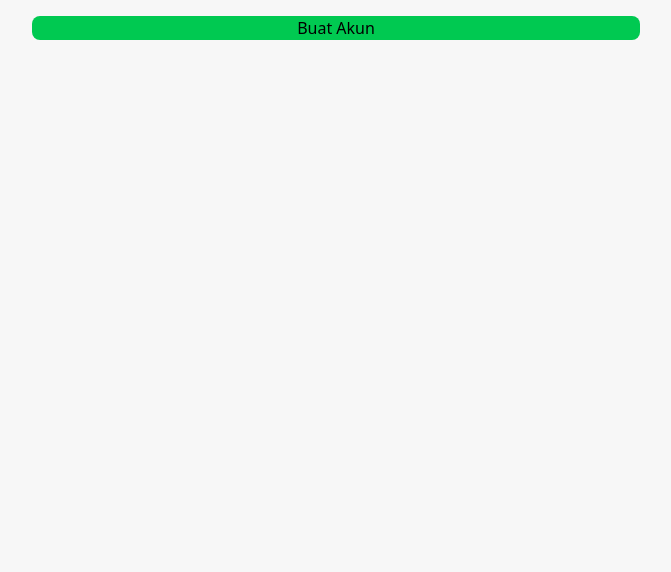
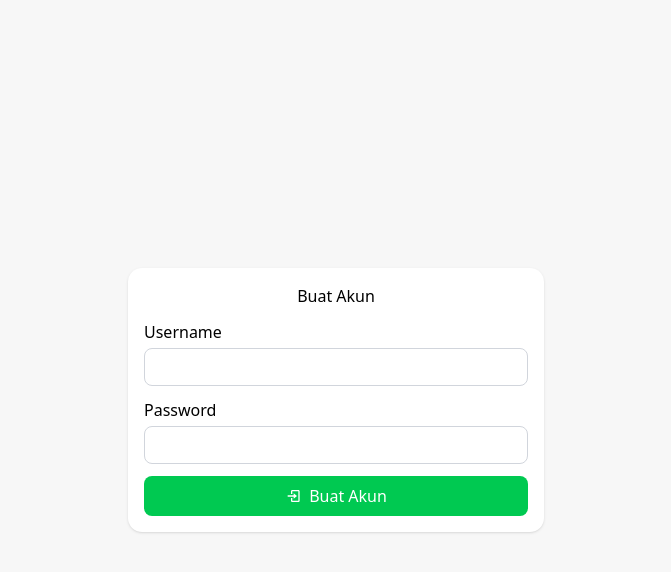
Before and after one commit to Muhless/pd_pritani_dashboard, a Next.js app: page /register in a window 1280 px wide. Shown: the top 572 px of the page, without its empty margins (304-975 px from the left). Built offline with nearby package versions, Linux system fonts and the light colour scheme.

Commit message:
style(register):add some styling on register pages

```diff
--- a/src/app/(auth)/register/page.tsx
+++ b/src/app/(auth)/register/page.tsx
@@ -1,9 +1,25 @@
+import BaseCard from "@/components/card/BaseCard";
+import { ButtonComponent } from "@/components/ui/button/Button";
+import { InputComponent } from "@/components/ui/input/Input";
+import { BiLogIn } from "react-icons/bi";
+
 const RegisterPage = () => {
   return (
-    <form action="" className="mx-auto max-w-screen-sm p-4">
-      <div className="flex justify-center bg-green-500 rounded-md">
+    <form className="bg-background min-h-screen flex items-center justify-center">
+      <BaseCard className="flex flex-col items-center space-y-3">
         <h1>Buat Akun</h1>
-      </div>
+        <InputComponent label="Username" name="username" required />
+        <InputComponent label="Password" name="password" required />
+        <ButtonComponent
+          variant="success"
+          className="w-full flex justify-center"
+        >
+          <div className="flex items-center space-x-2">
+            <BiLogIn />
+            <p>Buat Akun</p>
+          </div>
+        </ButtonComponent>
+      </BaseCard>
     </form>
   );
 };
--- /dev/null
+++ b/src/components/card/BaseCard.tsx
@@ -0,0 +1,22 @@
+import React from "react";
+
+interface BaseCardProps {
+  label?: string; // optional, kalau mau tampilkan judul
+  className?: string; // untuk custom style dari luar
+  children?: React.ReactNode; // isi konten card
+}
+
+const BaseCard: React.FC<BaseCardProps> = ({
+  label,
+  className = "",
+  children,
+}) => {
+  return (
+    <div className={`bg-white rounded-xl p-4 shadow ${className}`}>
+      {label && <h2 className="text-lg font-semibold mb-2">{label}</h2>}
+      {children}
+    </div>
+  );
+};
+
+export default BaseCard;
--- a/src/middleware.ts
+++ b/src/middleware.ts
@@ -9,8 +9,11 @@ export function middleware(request: NextRequest) {
   return NextResponse.next();
 }
 
+// for setting the route
+// export const config = {
+//   matcher: ["/", "/adad/:path*", "/dada/:path*", "/dadad/:path*"],
+// };
 
-// for setting the route
 export const config = {
-  matcher: ["/", "/adad/:path*", "/dada/:path*", "/dadad/:path*"],
+  matcher: ["/((?!login|register|_next|api).*)"],
 };
```
